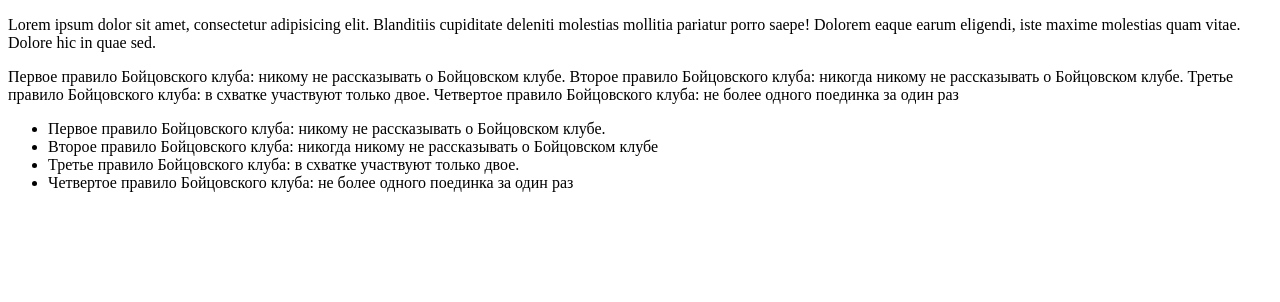
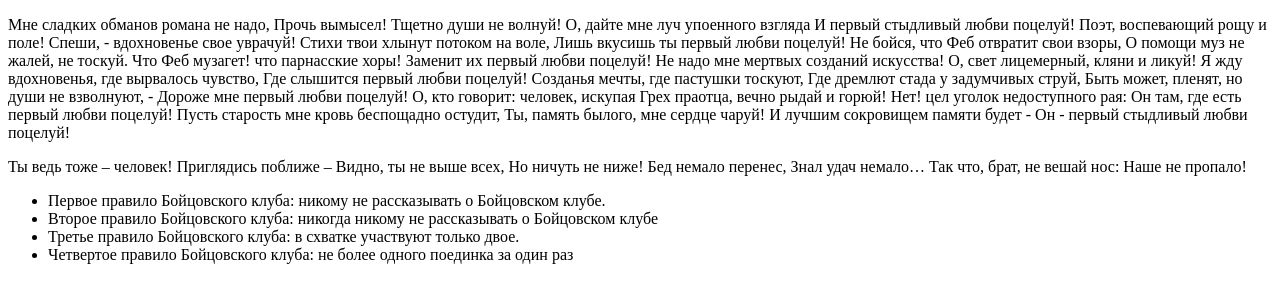
Before and after one commit to KyryloSafonov/JS_module, a plain HTML site: page Lesson3/task1/template1.html in a window 1280 px wide. Drawn offline with Linux system fonts and the light colour scheme.

Commit message:
Lesson3_1

```diff
--- /dev/null
+++ b/Lesson3/task1/index.html
@@ -0,0 +1,11 @@
+<!DOCTYPE html>
+<html lang="en">
+<head>
+    <meta charset="UTF-8">
+    <title>Title</title>
+</head>
+<body>
+
+<script src="script1.js"></script>
+</body>
+</html>
--- /dev/null
+++ b/Lesson3/task1/script.js
@@ -0,0 +1,54 @@
+// Task 1
+let content = document.getElementById('content');
+console.log(content);
+let rules = document.getElementById('rules');
+console.log(rules);
+content.textContent = 'Мне сладких обманов романа не надо,\n' +
+    'Прочь вымысел! Тщетно души не волнуй!\n' +
+    'О, дайте мне луч упоенного взгляда\n' +
+    'И первый стыдливый любви поцелуй!\n' +
+    '\n' +
+    'Поэт, воспевающий рощу и поле!\n' +
+    'Спеши, - вдохновенье свое уврачуй!\n' +
+    'Стихи твои хлынут потоком на воле,\n' +
+    'Лишь вкусишь ты первый любви поцелуй!\n' +
+    '\n' +
+    'Не бойся, что Феб отвратит свои взоры,\n' +
+    'О помощи муз не жалей, не тоскуй.\n' +
+    'Что Феб музагет! что парнасские хоры!\n' +
+    'Заменит их первый любви поцелуй!\n' +
+    '\n' +
+    'Не надо мне мертвых созданий искусства!\n' +
+    'О, свет лицемерный, кляни и ликуй!\n' +
+    'Я жду вдохновенья, где вырвалось чувство,\n' +
+    'Где слышится первый любви поцелуй!\n' +
+    '\n' +
+    'Созданья мечты, где пастушки тоскуют,\n' +
+    'Где дремлют стада у задумчивых струй,\n' +
+    'Быть может, пленят, но души не взволнуют, -\n' +
+    'Дороже мне первый любви поцелуй!\n' +
+    '\n' +
+    'О, кто говорит: человек, искупая\n' +
+    'Грех праотца, вечно рыдай и горюй!\n' +
+    'Нет! цел уголок недоступного рая:\n' +
+    'Он там, где есть первый любви поцелуй!\n' +
+    '\n' +
+    'Пусть старость мне кровь беспощадно остудит,\n' +
+    'Ты, память былого, мне сердце чаруй!\n' +
+    'И лучшим сокровищем памяти будет -\n' +
+    'Он - первый стыдливый любви поцелуй!'
+
+rules.textContent = 'Ты ведь тоже – человек!\n' +
+    'Приглядись поближе –\n' +
+    'Видно, ты не выше всех,\n' +
+    'Но ничуть не ниже!\n' +
+    '\n' +
+    'Бед немало перенес,\n' +
+    'Знал удач немало…\n' +
+    'Так что, брат, не вешай нос:\n' +
+    'Наше не пропало!'
+/*
+let all = document.body.children;
+// all.style.backgroundColor = 'red';
+HTMLAllCollection.style.backgroundColor = 'red';
+console.log(all);*/
--- a/Lesson3/task1/template1.html
+++ b/Lesson3/task1/template1.html
@@ -28,6 +28,6 @@
         </ul>
 
 
-
+        <script src="script.js"></script>
     </body>
 </html>
```
Also changed, not shown: Lesson3/task1/script1.js (added, +244 -0 lines), Lesson3/task1/template2.html (+1 -1 lines), Lesson3/task1/script2.js (added).
